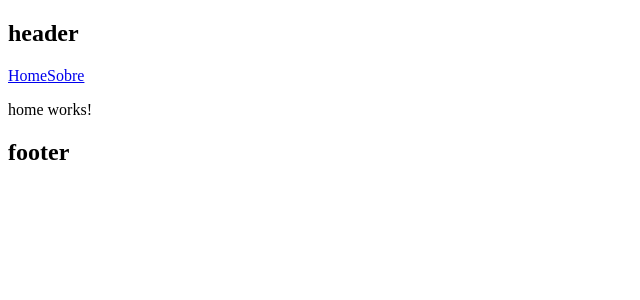
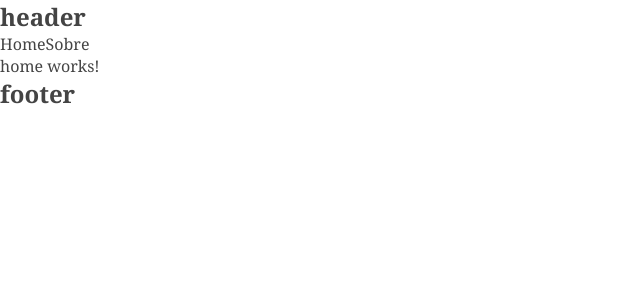
Before and after one commit to D-Wolter/Angular-Projeto-Moments-FronEnd, an Angular app in the folder moments-front/moments/: page / in a window 1280 px wide. Shown: the top 300 px of the page, without its empty margins (0-640 px from the left). Built offline with nearby package versions, Linux system fonts and the light colour scheme.

Commit message:
css base

```diff
--- a/moments-front/moments/src/app/app.component.html
+++ b/moments-front/moments/src/app/app.component.html
@@ -1,8 +1,5 @@
 <app-header></app-header>
 <main class="container">
-
+    <router-outlet></router-outlet>
 </main>
-<router-outlet>
-
-</router-outlet>
 <app-footer></app-footer>
--- a/moments-front/moments/src/styles.css
+++ b/moments-front/moments/src/styles.css
@@ -1 +1,17 @@
-/* You can add global styles to this file, and also import other style files */
+* {
+    padding: 0;
+    margin: 0;
+    font-family: Cambria;
+    box-sizing: border-box;
+    color: #444
+}
+
+a {
+    text-decoration: none;
+    color: #444;
+    transition: .4s;
+}
+
+a:hover {
+    color: #dec129;
+}
```
